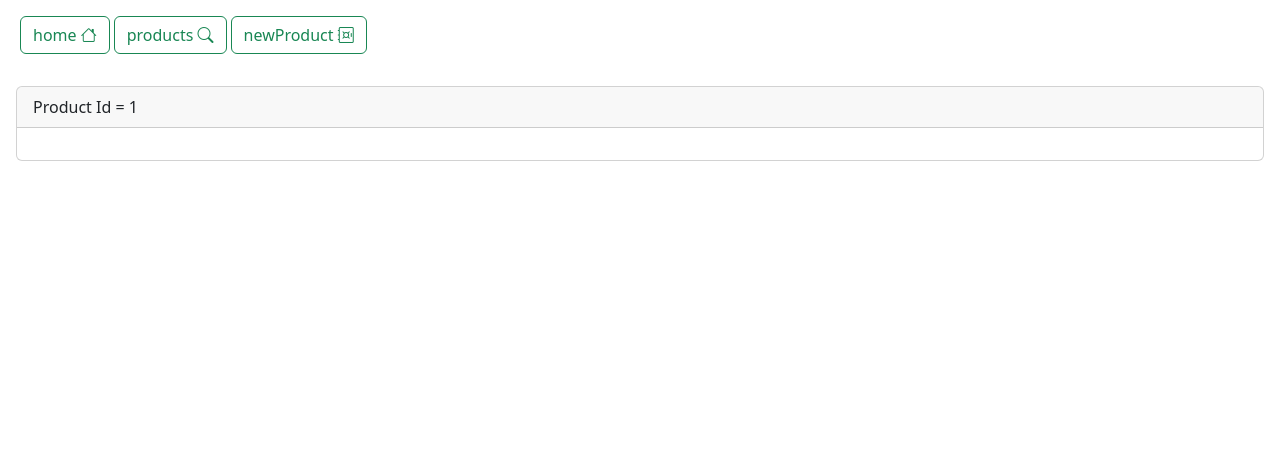
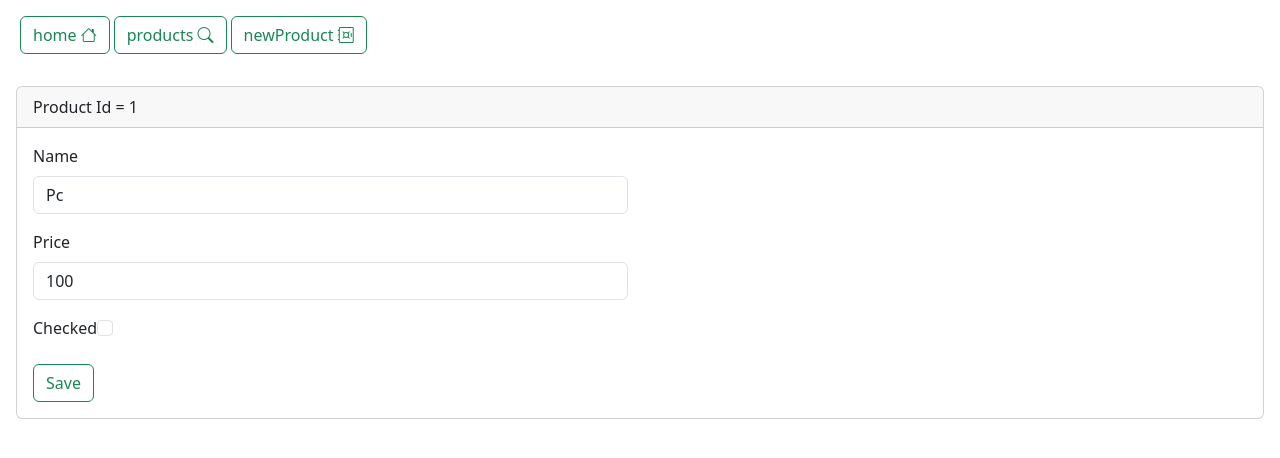
Before and after one commit to aajliBoujemaa/projetAngular, an Angular app: page /editProduct/1 in a window 1280 px wide. Shown: the top 458 px of the page. Built offline with nearby package versions, Linux system fonts and the light colour scheme; data requests are answered from the project's data file.

Commit message:
add edit product

```diff
--- a/data/db.json
+++ b/data/db.json
@@ -8,8 +8,8 @@
     },
     {
       "id": 2,
-      "name": "Printer",
-      "price": 200,
+      "name": "Printer Page",
+      "price": "20090",
       "checked": false
     },
     {
--- a/src/app/edit-product/edit-product.component.html
+++ b/src/app/edit-product/edit-product.component.html
@@ -5,7 +5,25 @@
       Product Id = {{productId}}
     </div>
     <div class="card-body">
-
+      <div class="row">
+        <div class="col-md-6" *ngIf="productFormGroup">
+          <form [formGroup]="productFormGroup" (ngSubmit)="updateProduct()">
+            <div class="mb-3">
+              <label class="form-label"> Name </label>
+              <input class="form-control" formControlName="name">
+            </div>
+            <div class="mb-3">
+              <label class="form-label"> Price </label>
+              <input class="form-control" formControlName="price">
+            </div>
+            <div class="mb-3">
+              <label class="form-label"> Checked </label>
+              <input type="checkbox" class="form-check-input" formControlName="checked">
+            </div>
+            <button [disabled]="productFormGroup.invalid" class="btn btn-outline-success">Save</button>
+          </form>
+        </div>
+      </div>
     </div>
   </div>
 </div>
--- a/src/app/edit-product/edit-product.component.ts
+++ b/src/app/edit-product/edit-product.component.ts
@@ -1,6 +1,8 @@
 import { Component, OnInit } from '@angular/core';
 import {ActivatedRoute} from "@angular/router";
 import {ProductService} from "../serivces/product.service";
+import {FormBuilder, FormGroup, Validators} from "@angular/forms";
+import {Product} from "../model/product.model";
 
 @Component({
   selector: 'app-edit-product',
@@ -9,15 +11,22 @@ import {ProductService} from "../serivces/product.service";
 })
 export class EditProductComponent implements OnInit {
   productId !: number;
-
-  constructor(private activatedRoute:ActivatedRoute, private productService:ProductService) { }
+  public productFormGroup !: FormGroup;
+  constructor(private activatedRoute:ActivatedRoute,
+              private productService:ProductService,
+              private formBuilder:FormBuilder) { }
 
   ngOnInit(): void {
     this.productId = this.activatedRoute.snapshot.params['id'];
     this.productService.getProductById(this.productId).subscribe(
       {
         next :(product)=>{
-
+          this.productFormGroup = this.formBuilder.group({
+            id : this.formBuilder.control(product.id),
+            name : this.formBuilder.control(product.name,Validators.required),
+            price : this.formBuilder.control(product.price),
+            checked : this.formBuilder.control(product.checked),
+          })
         },
         error : err => {
           console.log(err)
@@ -27,4 +36,12 @@ export class EditProductComponent implements OnInit {
   }
 
 
+  updateProduct() {
+    let product: Product = this.productFormGroup.value;
+    this.productService.updateProduct(product).subscribe({
+      next : data =>{
+        alert(JSON.stringify(data))
+      }
+    })
+  }
 }
--- a/src/app/products/products.component.html
+++ b/src/app/products/products.component.html
@@ -35,7 +35,7 @@
               </button>
             </td>
             <td>
-              <button (click)="handleEditProduct(product)" class="btn btn-outline-danger">
+              <button (click)="handleEditProduct(product)" class="btn btn-outline-dark">
                 <i class="bi bi-pencil"></i>
               </button>
             </td>
--- a/src/app/serivces/product.service.ts
+++ b/src/app/serivces/product.service.ts
@@ -30,4 +30,8 @@ export class ProductService {
   getProductById(productId: number) :Observable<Product> {
     return this.httpClient.get<Product>(`http://localhost:8089/products/${productId}`)
   }
+
+  updateProduct(product: Product):Observable<Product>  {
+    return this.httpClient.put<Product>(`http://localhost:8089/products/${product.id}`,product)
+  }
 }
```
